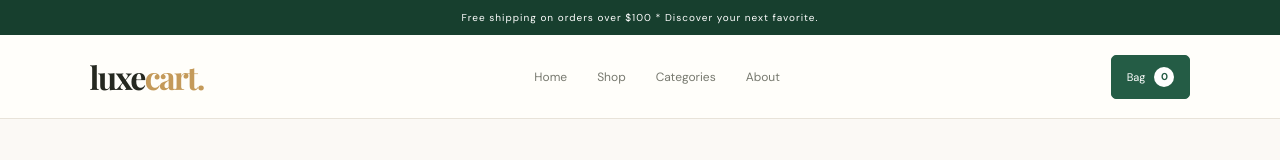
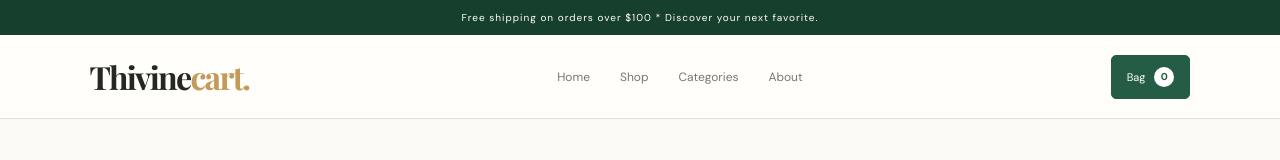
Before and after one commit to chi3merie/shopnew, a React (Vite) app: page / in a window 1280 px wide. Shown: the top 160 px of the page. Built offline with nearby package versions, Linux system fonts and the light colour scheme.

Commit message:
changed name

```diff
--- a/src/App.css
+++ b/src/App.css
@@ -3,6 +3,7 @@
 /* ========================================
    1. GLOBAL STYLES & COLOR PALETTE
 ======================================== */
+
 
 :root {
   font-family: 'DM Sans', sans-serif;
--- a/src/Shop.jsx
+++ b/src/Shop.jsx
@@ -129,7 +129,7 @@ export default function Shop() {
     <div className="store">
       <div className="announcement">Free shipping on orders over $100 * Discover your next favorite.</div>
       <header className="header">
-        <a className="logo" href="#home">luxe<span>cart.</span></a>
+        <a className="logo" href="#home">Thivine<span>cart.</span></a>
         <nav className="nav-links">
           <a href="#home">Home</a>
           <a href="#shop">Shop</a>
```
